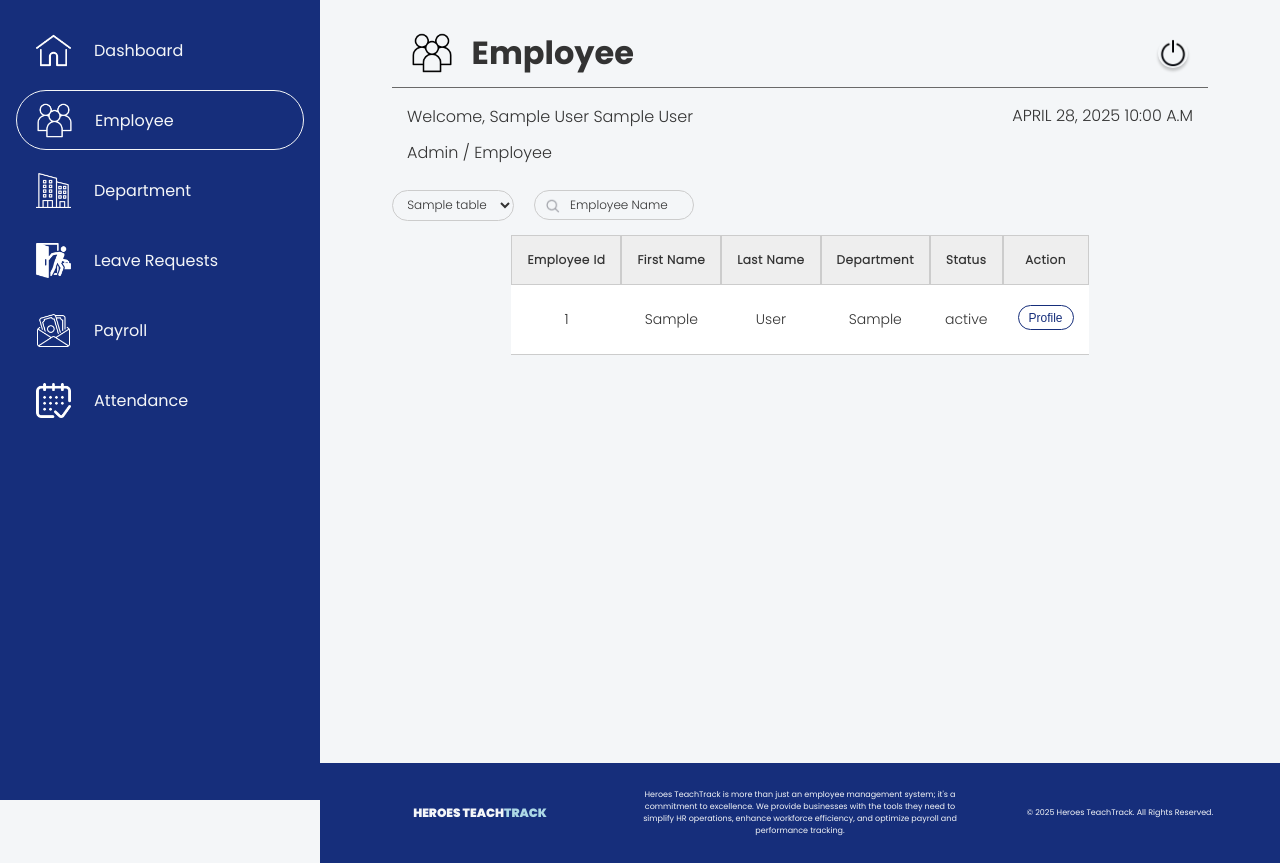
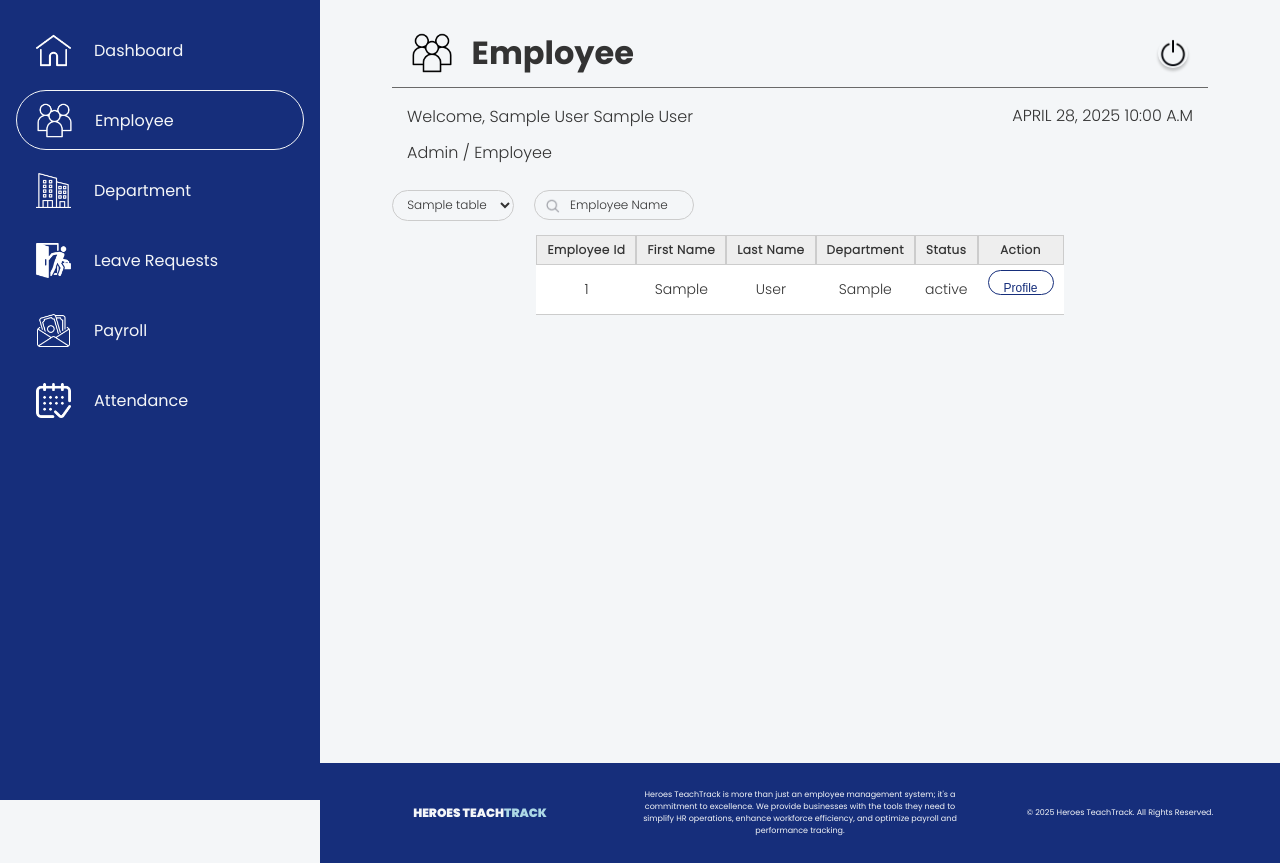
Before and after one commit to Jahmiebelle/Accounting-Management-System, a PHP site: page /Dashboard/admin/admin_employee.php in a window 1280 px wide. Shown: the part 80-943 px from the top of the page. Run offline with PHP 8.4, Linux system fonts and the light colour scheme; the visitor is signed in with stand-in values (Sample User, id 1); tables that the repository leaves empty or names only in its code hold one stand-in row (values such as "Sample post").

Commit message:
update admin_employee.css

```diff
--- a/AccountingSys/Styles/admin_employee.css
+++ b/AccountingSys/Styles/admin_employee.css
@@ -488,7 +488,7 @@ td, th {
 }
 
 th {
-  padding: 15px 15px;
+  padding: 5px 10px;
   background-color: #eeeeee;
   color: #333333;
   letter-spacing: 0.5px;
@@ -500,7 +500,7 @@ th {
 }
 
 td {
-  padding: 10px 15px;
+  padding: 5px 10px;
   text-justify: center;
   text-align: center;
   font-family: 'Poppins-light';
@@ -513,7 +513,6 @@ tr:nth-child(even) {
 
 .profile-form {
   display: flex;
-  margin-top: 10px;
   align-self: center;
   justify-self: center;
   justify-content: center;
@@ -526,7 +525,7 @@ tr:nth-child(even) {
 .profile-btn {
   display: flex;
   height: 25px;
-  padding: 5px 10px;
+  padding: 10px 15px;
   justify-self: center;
   align-self: center;
   font-size: 12px ;
```
